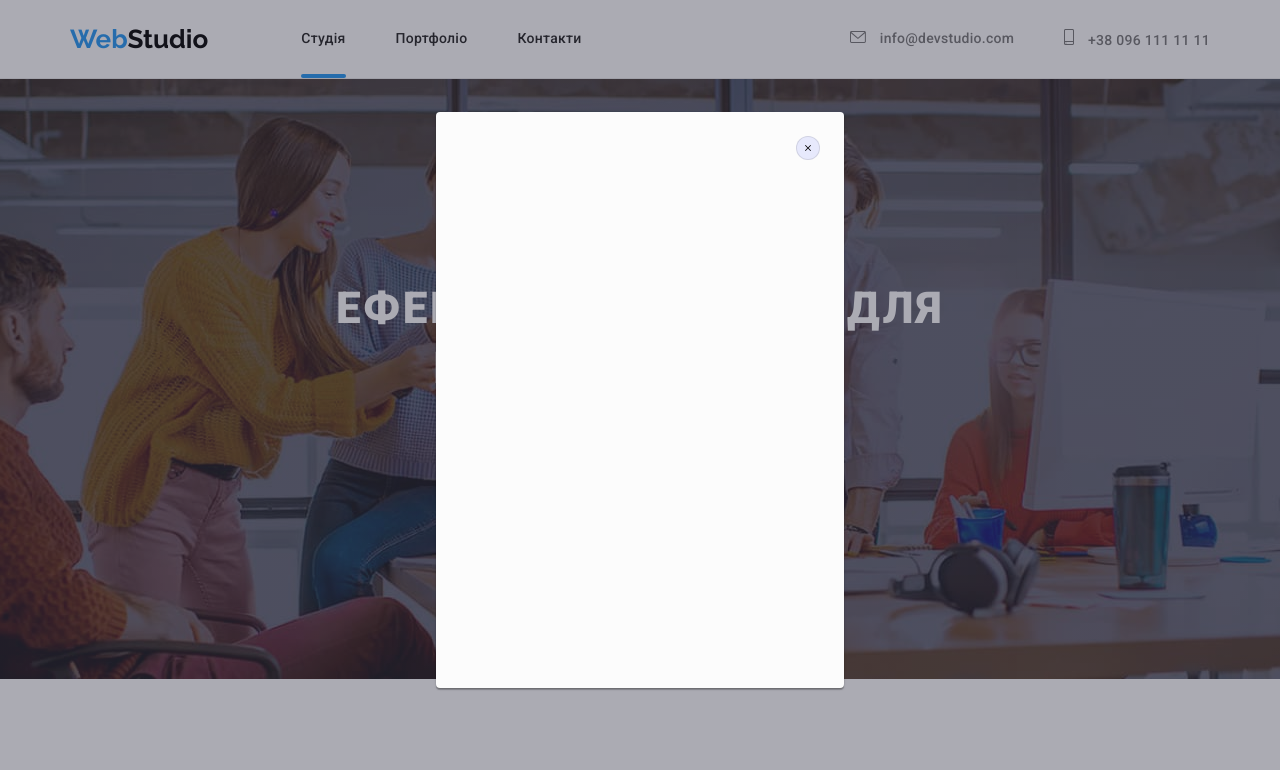
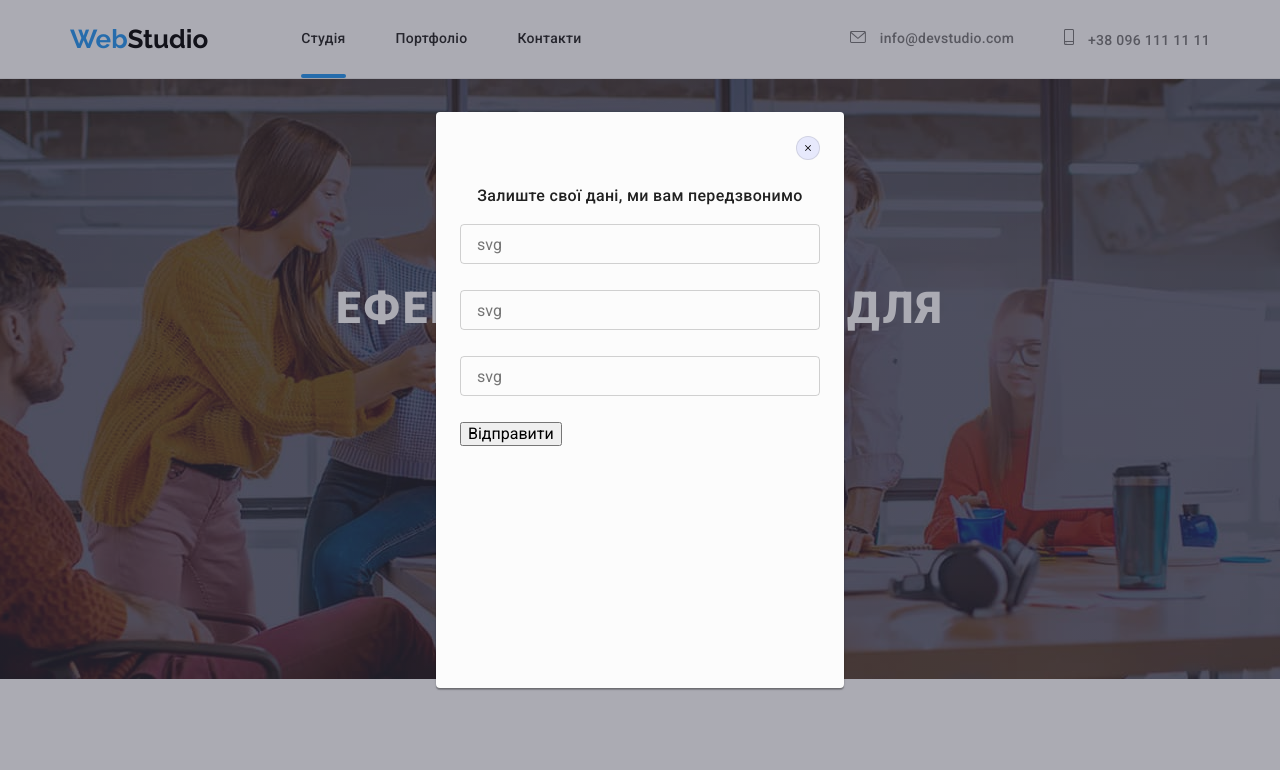
Before and after one commit to NataHal/goit-markup-hw-05, a plain HTML site: page index.html in a window 1280 px wide. Both pictures are taken after a click on the button "Замовити послугу". Shown: the top 770 px of the page. Drawn offline with nearby package versions, Linux system fonts and the light colour scheme.

Commit message:
Summary (required)

```diff
--- a/css/styles.css
+++ b/css/styles.css
@@ -613,6 +613,7 @@ ul {
   border-radius: 4px;
   transform: translate(-50%, -50%) scaleY(1) rotate(0);
   transition: transform 500ms linear;
+  padding: 24px;
 }
 .backdrop.is-hidden .modal {
   transform: translate(-50%, -50%) scaleY(0) rotate(-360deg);
@@ -623,14 +624,18 @@ ul {
   background: #e7e9fc;
   border-radius: 50%;
   border: 1px solid rgba(0, 0, 0, 0.1);
-  position: absolute;
+  /*position: absolute;
   top: 24px;
-  right: 24px;
+  right: 24px;*/
   padding: 8px;
+  display: block;
+  margin-left: auto;
   display: flex;
   justify-content: center;
   align-items: center;
+  margin-bottom: 24px;
 }
+
 .close-icon {
   fill: #000000;
 }
@@ -640,3 +645,32 @@ ul {
   visibility: hidden;
   pointer-events: none;
 }
+.modal-title {
+  font-family: var(--main-font-family);
+  font-style: normal;
+  font-weight: 500;
+  font-size: 16px;
+  line-height: 24px;
+  text-align: center;
+  letter-spacing: 0.02em;
+  color: var(--main-color);
+  margin-bottom: 16px;
+}
+.modal-form {
+}
+.modal-input {
+  width: 100%;
+  height: 40px;
+  background-color: transparent;
+  border: 1px solid rgba(33, 33, 33, 0.2);
+  border-radius: 4px;
+  margin-bottom: 26px;
+  padding-left: 16px;
+  /*display: block;*/
+}
+/*.modal-input:focus {
+  border: 1px solid #4d5ae5;
+  fill: #4d5ae5;
+}*/
+.modal-input::placeholder {
+}
--- a/index.html
+++ b/index.html
@@ -451,6 +451,25 @@
             <use href="./img/icons.svg#icon-close-black"></use>
           </svg>
         </button>
+        <p class="modal-title">Залиште свої дані, ми вам передзвонимо</p>
+        <form class="modal-form">
+          <input
+            type="text"
+            class="modal-input"
+            name=""
+            placeholder="svg"
+            required
+          />
+          <input type="tel" class="modal-input" name="" placeholder="svg" />
+          <input
+            type="email"
+            class="modal-input"
+            name=""
+            placeholder="svg"
+            required
+          />
+          <button type="submit">Відправити</button>
+        </form>
       </div>
     </div>
     <script src="./js/modal.js"></script>
```
